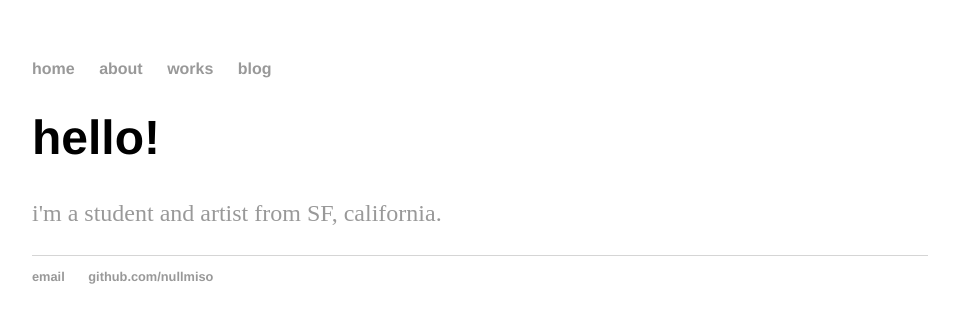
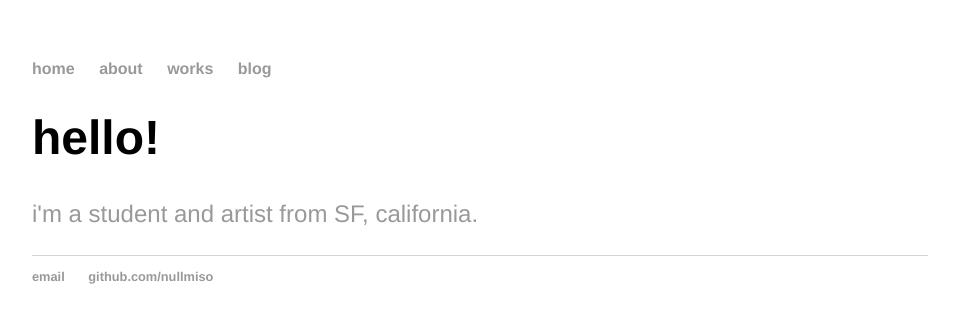
Before and after one commit to nullmiso/nullmiso.github.io, a Jekyll site: the page built from index.html, in a window 1280 px wide. Shown: the top 323 px of the page, without its empty margins (160-1119 px from the left). Built offline with Jekyll 4.4.1, drawn with Linux system fonts in a browser that asks for light colours.

Commit message:
Update main.css

```diff
--- a/css/main.css
+++ b/css/main.css
@@ -21,12 +21,13 @@
 }
 h1 {
     font-size: 3em;
-    font-family:'Helvetica', 'Sans-Serif';
+    font-family:'Helvetica Neue', 'Sans-Serif';
 }
 p {
     font-size: 1.5em;
     line-height: 1.4em;
     color: #333;
+    font-family:'Helvetica Neue', 'Sans-Serif';
 }
 footer {
     border-top: 1px solid #d5d5d5;
```
